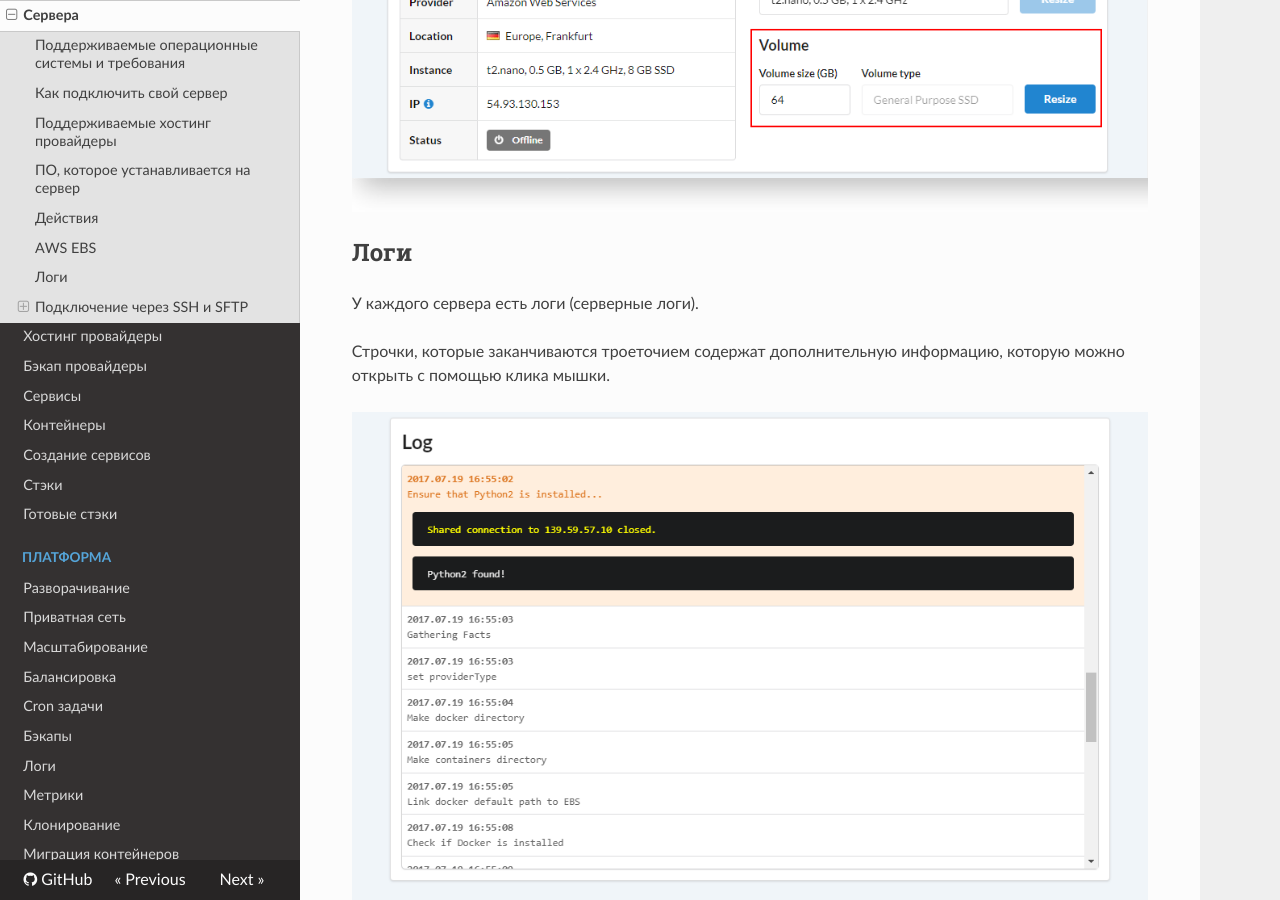
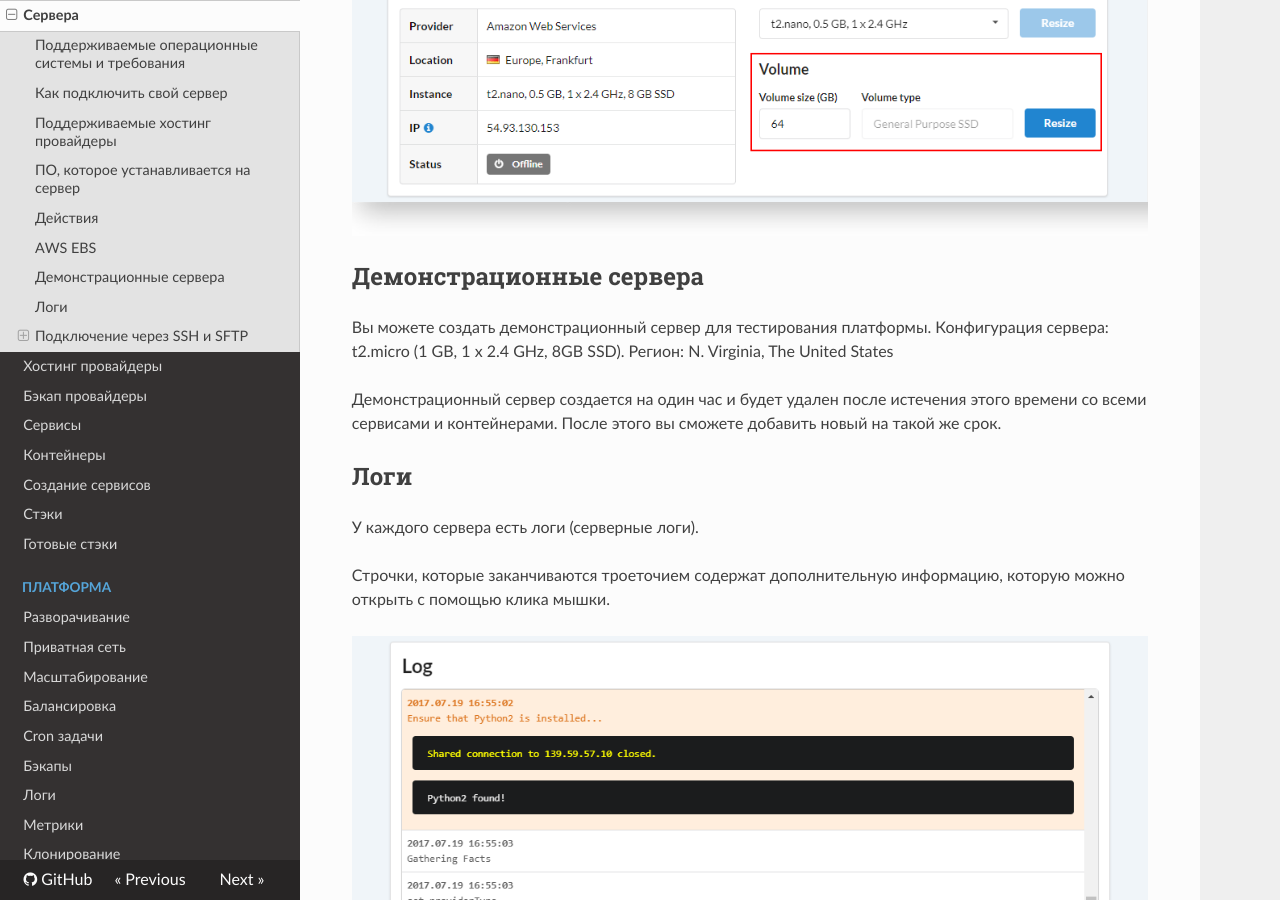
Before and after one commit to d2cio/docs-ru, an MkDocs documentation site: the page built from docs/getting-started/hosts.md, in a window 1280 px wide and 900 px high, scrolled down 2399 px. Built offline with MkDocs 1.6.1, drawn with Linux system fonts in a browser that asks for light colours; nearby versions of some CDN libraries; old or Windows-style settings are respelled for this version of MkDocs; some of the changed text lies outside the part shown.

Commit message:
additional info for own hosts

```diff
--- a/docs/getting-started/hosts.md
+++ b/docs/getting-started/hosts.md
@@ -64,6 +65,14 @@
 
 ![EBS](../img/scaling_ebs.png)
 
+## Демонстрационные сервера
+
+Вы можете создать демонстрационный сервер для тестирования платформы.
+Конфигурация сервера: t2.micro (1 GB, 1 x 2.4 GHz, 8GB SSD).
+Регион: N. Virginia, The United States
+
+Демонстрационный сервер создается на один час и будет удален после истечения этого времени со всеми сервисами и контейнерами. После этого вы сможете добавить новый на такой же срок.
+
 ## Логи
 
 У каждого сервера есть логи (серверные логи).
```
Also changed, not shown: other parts of docs/getting-started/hosts.md (+1 -0 lines), docs/getting-started/services.md (+1 -1 lines).
